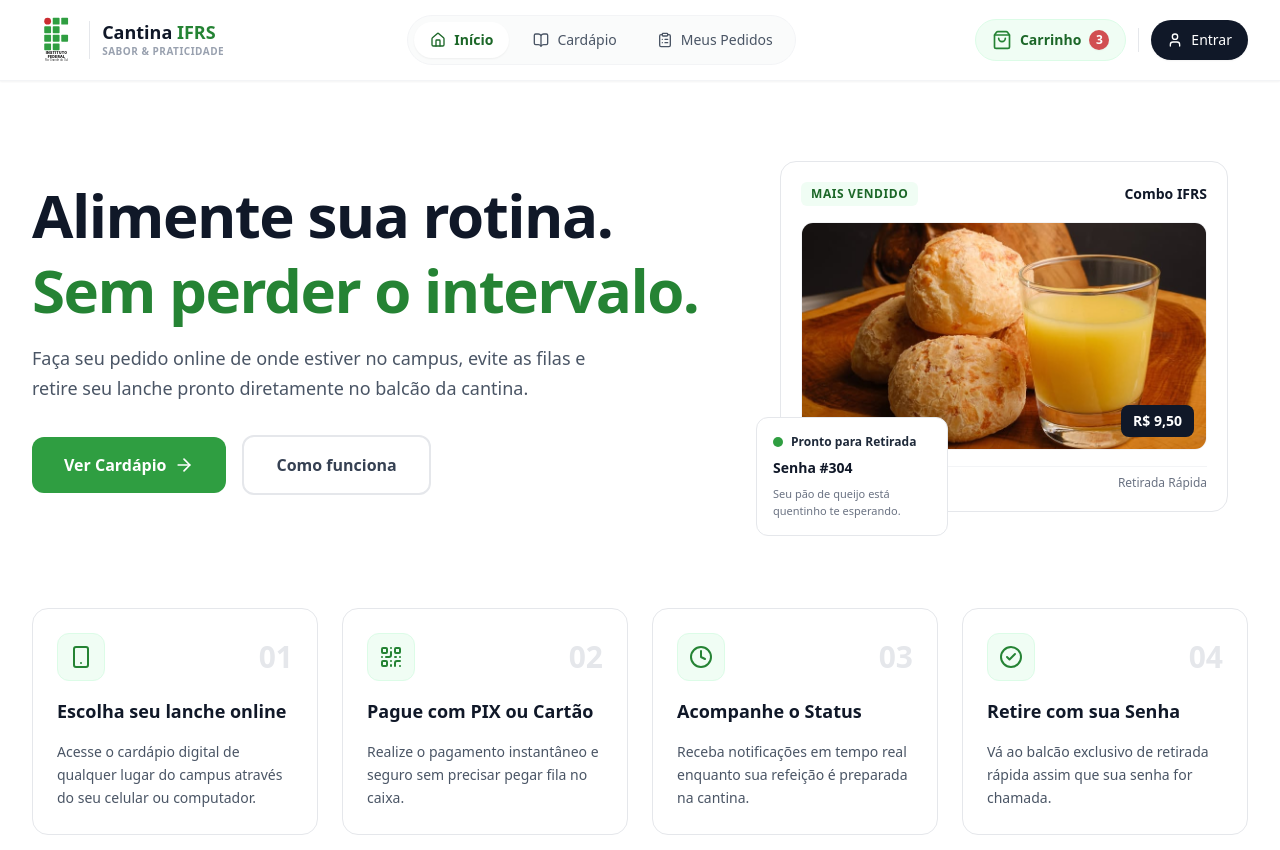
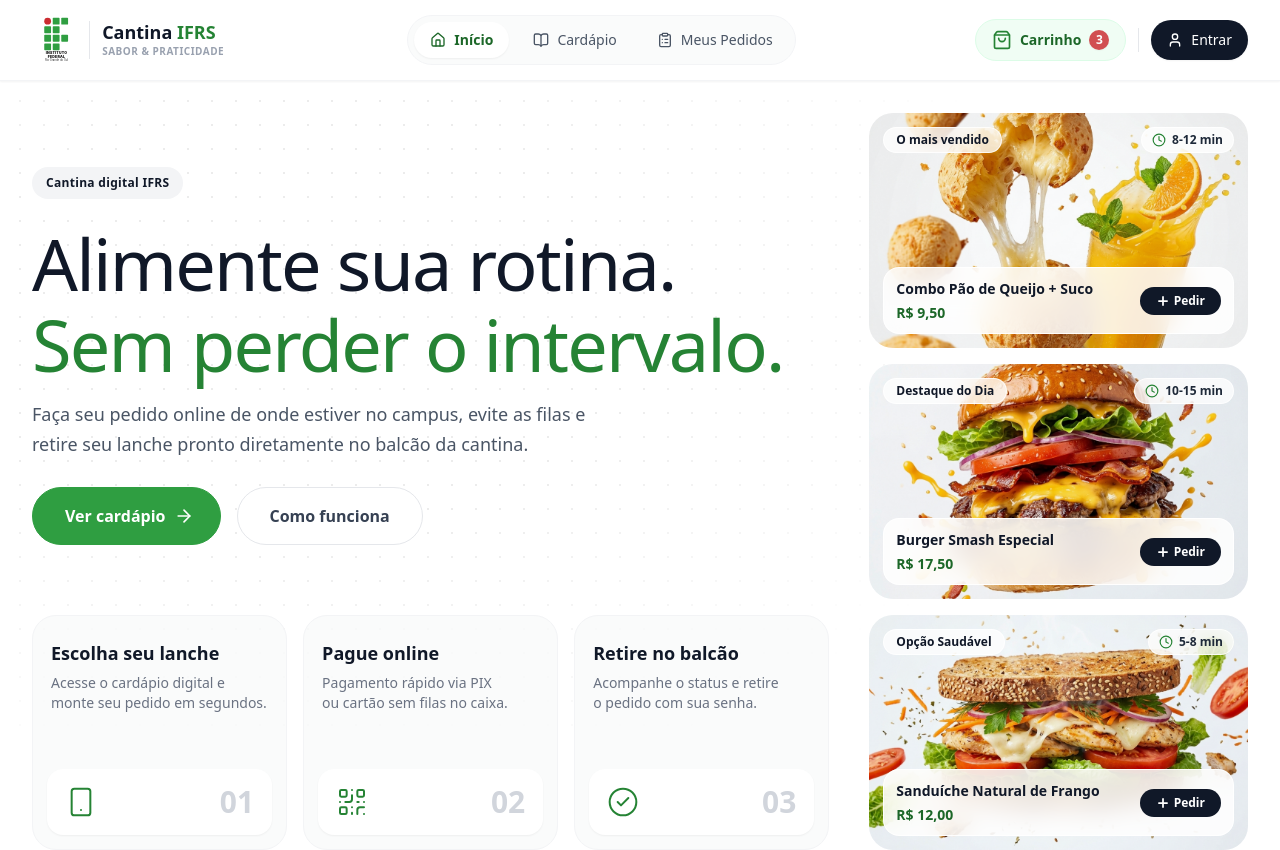
Before and after one commit to kamilabeuren/sistema-cantina, a React (Vite) app: page / in a window 1280 px wide. Shown: the top 850 px of the page. Built offline with nearby package versions, Linux system fonts and the light colour scheme; a web font is replaced by a local one.

Commit message:
Refatora layout da Home com grid integrada e cards de destaque

```diff
--- a/src/pages/Home.jsx
+++ b/src/pages/Home.jsx
@@ -5,7 +5,9 @@ import {
   Clock,
   Smartphone,
   QrCode,
-  CheckCircle2
+  CheckCircle2,
+  Plus,
+  Sparkles
 } from "lucide-react";
 
 export default function Home() {
@@ -13,148 +15,195 @@ export default function Home() {
     {
       step: "01",
       icon: Smartphone,
-      title: "Escolha seu lanche online",
-      description: "Acesse o cardápio digital de qualquer lugar do campus através do seu celular ou computador."
+      title: "Escolha seu lanche",
+      description: "Acesse o cardápio digital e monte seu pedido em segundos."
     },
     {
       step: "02",
       icon: QrCode,
-      title: "Pague com PIX ou Cartão",
-      description: "Realize o pagamento instantâneo e seguro sem precisar pegar fila no caixa."
+      title: "Pague online",
+      description: "Pagamento rápido via PIX ou cartão sem filas no caixa."
     },
     {
       step: "03",
-      icon: Clock,
-      title: "Acompanhe o Status",
-      description: "Receba notificações em tempo real enquanto sua refeição é preparada na cantina."
-    },
-    {
-      step: "04",
       icon: CheckCircle2,
-      title: "Retire com sua Senha",
-      description: "Vá ao balcão exclusivo de retirada rápida assim que sua senha for chamada."
+      title: "Retire no balcão",
+      description: "Acompanhe o status e retire o pedido com sua senha."
     }
   ];
 
-  const scrollToComoFunciona = (e) => {
-    e.preventDefault();
-    const element = document.getElementById("como-funciona");
-    if (element) {
-      element.scrollIntoView({ behavior: "smooth", block: "center" });
+  const produtosDestaque = [
+    {
+      id: "prod-1",
+      badge: "O mais vendido",
+      tempo: "8-12 min",
+      nome: "Combo Pão de Queijo + Suco",
+      descricao: "3 pães artesanais e suco natural",
+      preco: "R$ 9,50",
+      imagem: "/combo-pao-queijo.jpg",
+      alt: "Combo Pão de Queijo + Suco Natural",
+    },
+    {
+      id: "prod-2",
+      badge: "Destaque do Dia",
+      tempo: "10-15 min",
+      nome: "Burger Smash Especial",
+      descricao: "Blend 160g, cheddar, bacon e salada",
+      preco: "R$ 17,50",
+      imagem: "/burger-artesanal.jpg",
+      alt: "Burger Smash Artesanal",
+    },
+    {
+      id: "prod-3",
+      badge: "Opção Saudável",
+      tempo: "5-8 min",
+      nome: "Sanduíche Natural de Frango",
+      descricao: "Pão integral, frango grelhado e salada",
+      preco: "R$ 12,00",
+      imagem: "/sanduiche-natural.jpg",
+      alt: "Sanduíche Natural de Frango",
     }
-  };
+  ];
 
   return (
-    <div className="space-y-16 sm:space-y-24 py-12 lg:py-20">
+    <div className="bg-white py-8 overflow-hidden">
+      <div className="max-w-7xl mx-auto px-4 sm:px-6 lg:px-8">
 
-      {/* Hero Section */}
-      <section className="max-w-7xl mx-auto px-4 sm:px-6 lg:px-8">
-        <div className="grid grid-cols-1 lg:grid-cols-12 gap-12 lg:gap-8 items-center">
+        {/* Layout Grid:
+            Hero + 3 Steps (Coluna Esquerda) | 3 Produtos Destaque (Coluna Direita)
+        */}
+        <div className="grid grid-cols-1 lg:grid-cols-12 lg:grid-rows-[1fr_auto] gap-8 lg:gap-x-10 lg:gap-y-4 items-stretch">
 
-          <div className="lg:col-span-7 space-y-8 text-center lg:text-left">
+          {/* 1. Hero Section: Topo no mobile (order-1), Linha 1 no desktop (lg:col-span-8 lg:row-start-1) */}
+          <div className="order-1 lg:col-span-8 lg:row-start-1 flex flex-col justify-center py-2 sm:py-4 h-full relative isolate">
+            {/* Pattern de fundo cinza clarinho atrás do container do h1 sumindo para o transparente */}
+            <div
+              className="absolute -inset-16 sm:-inset-24 lg:-inset-36 pointer-events-none select-none -z-10 bg-[url('/hero-pattern.svg')] bg-repeat"
+              style={{
+                backgroundSize: "24px 24px",
+                maskImage: "radial-gradient(ellipse 85% 80% at 38% 45%, black 35%, transparent 82%)",
+                WebkitMaskImage: "radial-gradient(ellipse 85% 80% at 38% 45%, black 35%, transparent 82%)"
+              }}
+            />
+
+            <div className="space-y-6 text-center lg:text-left relative z-10">
+              <div className="inline-flex items-center gap-2 px-3.5 py-2 rounded-full bg-gray-100 text-gray-900 text-xs font-bold tracking-wide">
+                <span>Cantina digital IFRS</span>
+              </div>
+
               <div className="space-y-4">
-              <h1 className="text-4xl sm:text-5xl lg:text-6xl font-extrabold tracking-tight text-gray-900 leading-tight">
+                <h1 className="text-4xl sm:text-5xl lg:text-7xl font-semi-bold tracking-tight text-gray-900 leading-[1.12]">
                   Alimente sua rotina. <br />
                   <span className="text-primary-600">Sem perder o intervalo.</span>
                 </h1>
-              <p className="text-base sm:text-lg text-gray-600 max-w-xl mx-auto lg:mx-0 leading-relaxed">
+                <p className="text-base sm:text-lg text-gray-600 max-w-xl mx-auto lg:mx-0 leading-relaxed font-normal">
                   Faça seu pedido online de onde estiver no campus, evite as filas e retire seu lanche pronto diretamente no balcão da cantina.
                 </p>
               </div>
 
-            <div className="flex flex-col sm:flex-row items-center justify-center lg:justify-start gap-4">
+              <div className="flex flex-col sm:flex-row items-center justify-center lg:justify-start gap-4 pt-1">
                 <Link
                   to="/cardapio"
-                className="w-full sm:w-auto px-8 py-4 rounded-xl bg-primary-500 hover:bg-primary-600 text-white font-bold text-base inline-flex items-center justify-center gap-2 transition-colors cursor-pointer"
+                  className="w-full sm:w-auto pl-8 pr-6.5 py-4 rounded-full border border-primary-500 bg-primary-500 hover:bg-primary-600 text-white font-bold text-base inline-flex items-center justify-center gap-2 transition-colors cursor-pointer active:scale-98"
                 >
-                <span>Ver Cardápio</span>
+                  <span>Ver cardápio</span>
                   <ArrowRight className="w-5 h-5" />
                 </Link>
-              <button
-                type="button"
-                onClick={scrollToComoFunciona}
-                className="w-full sm:w-auto px-8 py-4 rounded-xl border-2 border-gray-200 hover:bg-gray-100 text-gray-700 font-semibold text-base inline-flex items-center justify-center gap-2 transition-colors cursor-pointer"
+                <a
+                  href="#como-funciona"
+                  className="bg-white w-full sm:w-auto px-8 py-4 rounded-full border border-gray-200 hover:bg-gray-100 text-gray-700 font-semibold text-base inline-flex items-center justify-center gap-2 transition-colors cursor-pointer"
                 >
                   <span>Como funciona</span>
-              </button>
+                </a>
+              </div>
             </div>
           </div>
 
-          <div className="lg:col-span-5 relative w-full max-w-md mx-auto">
-            <div className="relative border border-gray-200 bg-white rounded-2xl p-5 space-y-4">
+          {/* 2. Products Section: Segundo no mobile (order-2), Coluna da Direita no desktop (lg:col-start-9 lg:col-end-13 lg:row-start-1 lg:row-span-2) */}
+          <div className="order-2 lg:col-start-9 lg:col-end-13 lg:row-start-1 lg:row-span-2 grid grid-cols-1 sm:grid-cols-3 lg:flex lg:flex-col lg:justify-between gap-4 w-full h-full relative z-10">
+            {produtosDestaque.map((produto) => (
+              <div
+                key={produto.id}
+                className="h-56.25 sm:h-58.75 w-full relative bg-gray-50 rounded-2xl sm:rounded-3xl overflow-hidden flex flex-col justify-between p-3 sm:p-3.5 shrink-0"
+              >
+                {/* Imagem preenchendo o card (object-cover sem distorção e integrada ao primary-50) */}
+                <img
+                  src={produto.imagem}
+                  alt={produto.alt}
+                  className="absolute inset-0 w-full h-full object-cover mix-blend-multiply"
+                />
 
-              <div className="flex items-center justify-between">
-                <span className="px-2.5 py-1 rounded-md bg-primary-50 text-primary-700 text-xs font-bold uppercase tracking-wider">
-                  Mais Vendido
+                {/* Top Bar: Pill translúcido com Badge (esq) e Pill translúcido com Tempo (dir) */}
+                <div className="flex items-center justify-between relative z-10">
+                  <span className="backdrop-blur-md bg-white/75 text-gray-900 text-[11px] sm:text-xs font-bold px-3 py-1 rounded-full border border-white/80 select-none">
+                    {produto.badge}
                   </span>
-                <span className="text-sm font-bold text-gray-900">
-                  Combo IFRS
+
+                  <span className="backdrop-blur-md bg-white/75 text-gray-800 text-[11px] sm:text-xs font-semibold px-2.5 py-1 rounded-full border border-white/80 inline-flex items-center gap-1.5 select-none">
+                    <Clock className="w-3.5 h-3.5 text-primary-600" />
+                    <span>{produto.tempo}</span>
                   </span>
                 </div>
 
-              <div className="aspect-video w-full rounded-xl overflow-hidden border border-gray-100 relative">
-                <img
-                  src="/pao-de-queijo-suco.png"
-                  alt="Combo Pão de Queijo + Suco"
-                  className="w-full h-full object-cover"
-                />
-                <div className="absolute bottom-3 right-3 px-3 py-1.5 bg-gray-900 text-white rounded-lg text-sm font-bold">
-                  R$ 9,50
+                {/* Bottom Bar: Barra em Glassmorphism compacta */}
+                <div className="relative z-10 backdrop-blur-md bg-white/85 border border-white/90 rounded-xl sm:rounded-2xl p-2.5 sm:p-3 flex items-center justify-between gap-2.5">
+                  <div className="space-y-1.5 min-w-0 flex-1">
+                    <h3 className="font-extrabold text-gray-900 text-xs sm:text-sm leading-tight truncate">
+                      {produto.nome}
+                    </h3>
+                    <p className="text-xs sm:text-sm font-bold text-primary-700 leading-tight">
+                      {produto.preco}
+                    </p>
+                  </div>
+
+                  <Link
+                    to="/cardapio"
+                    className="bg-gray-900 hover:bg-black text-white font-bold text-xs px-3.5 sm:px-4 py-1.5 rounded-full transition-colors inline-flex items-center gap-1 shrink-0 cursor-pointer"
+                  >
+                    <Plus className="w-3.5 h-3.5 stroke-3 text-white" />
+                    <span>Pedir</span>
+                  </Link>
+                </div>
+
+              </div>
+            ))}
+          </div>
+
+          {/* 3. Como Funciona: Terceiro no mobile (order-3), Linha 2 alinhado na base no desktop (lg:col-span-8 lg:row-start-2 lg:self-end) */}
+          <div id="como-funciona" className="order-3 lg:col-span-8 lg:row-start-2 lg:self-end w-full relative z-10">
+            <div className="grid grid-cols-1 sm:grid-cols-3 gap-3.5 sm:gap-4">
+              {passos.map((item, idx) => {
+                const Icon = item.icon;
+                return (
+                  <div
+                    key={idx}
+                    className="h-56.25 sm:h-58.75 bg-gray-50/80 rounded-2xl sm:rounded-3xl p-3 sm:p-3.5 border border-gray-100 flex flex-col justify-between"
+                  >
+                    {/* Título e Descrição na base */}
+                    <div className="px-1 pt-3 space-y-0.5">
+                      <h3 className="text-lg mb-2 lg:text-lg font-bold text-gray-900 leading-tight">
+                        {item.title}
+                      </h3>
+                      <p className="text-balance sm:text-sm text-gray-500 font-normal leading-5">
+                        {item.description}
+                      </p>
+                    </div>
+                    {/* Container cinza arredondado preenchendo a área superior */}
+                    <div className="bg-white shadow-xs rounded-xl sm:rounded-2xl p-4 sm:p-4.5 flex items-center justify-between h-16.5">
+                      <Icon className="w-7 h-7 sm:w-8 sm:h-8 text-primary-600 stroke-[1.5]" strokeWidth={1.5} />
+                      <span className="text-2xl sm:text-3xl font-black text-gray-300">
+                        {item.step}
+                      </span>
                     </div>
                   </div>
-
-              <div className="flex items-center justify-between text-xs text-gray-500 pt-2 border-t border-gray-100">
-                <div className="flex items-center gap-1">
-                  <Clock className="w-3.5 h-3.5 text-gray-400" />
-                  <span>Preparo: 8-12 min</span>
-                </div>
-                <div className="text-gray-500">
-                  <span>Retirada Rápida</span>
+                );
+              })}
             </div>
           </div>
 
         </div>
 
-            <div className="hidden sm:block absolute -bottom-6 -left-6 border border-gray-200 bg-white rounded-xl p-4 w-48 space-y-2">
-              <div className="flex items-center gap-2">
-                <span className="w-2.5 h-2.5 rounded-full bg-primary-500 animate-pulse"></span>
-                <span className="text-xs font-bold text-gray-800">Pronto para Retirada</span>
-              </div>
-              <div className="text-sm font-semibold text-gray-900">Senha #304</div>
-              <div className="text-[11px] text-gray-500 text-balance">Seu pão de queijo está quentinho te esperando.</div>
-            </div>
-
-          </div>
-
-        </div>
-      </section>
-
-      {/* Seção Como Funciona */}
-      <section id="como-funciona" className="max-w-7xl mx-auto px-4 sm:px-6 lg:px-8">
-        <div className="grid grid-cols-1 md:grid-cols-2 lg:grid-cols-4 gap-6">
-          {passos.map((item, idx) => {
-            const Icon = item.icon;
-            return (
-              <div
-                key={idx}
-                className="bg-white rounded-2xl p-6 border border-gray-200 flex flex-col justify-between"
-              >
-                <div className="space-y-4">
-                  <div className="flex items-center justify-between">
-                    <div className="w-12 h-12 rounded-xl bg-primary-50 border border-primary-100 text-primary-600 flex items-center justify-center font-bold">
-                      <Icon className="w-6 h-6" />
-                    </div>
-                    <span className="text-3xl font-black text-gray-200">{item.step}</span>
-                  </div>
-                  <h3 className="text-lg font-bold text-gray-900">{item.title}</h3>
-                  <p className="text-sm text-gray-600 leading-relaxed">{item.description}</p>
       </div>
     </div>
   );
-          })}
-        </div>
-      </section>
-
-    </div>
-  );
 }
```
Lines whose indentation alone changed are shown as unchanged.
